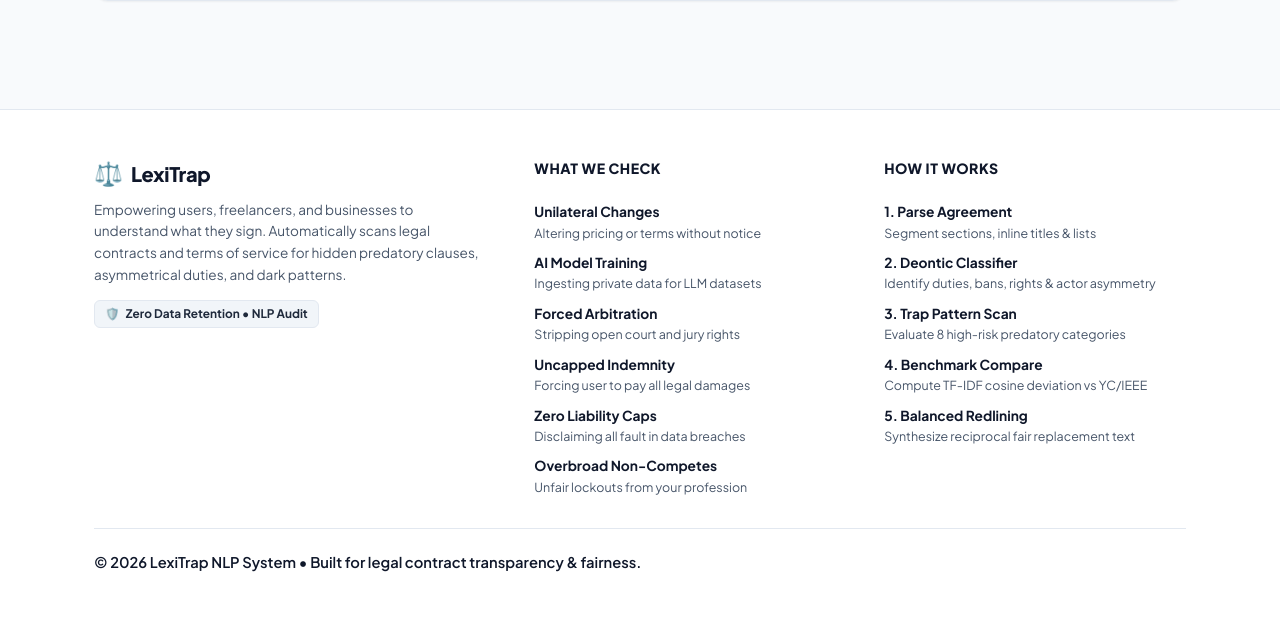
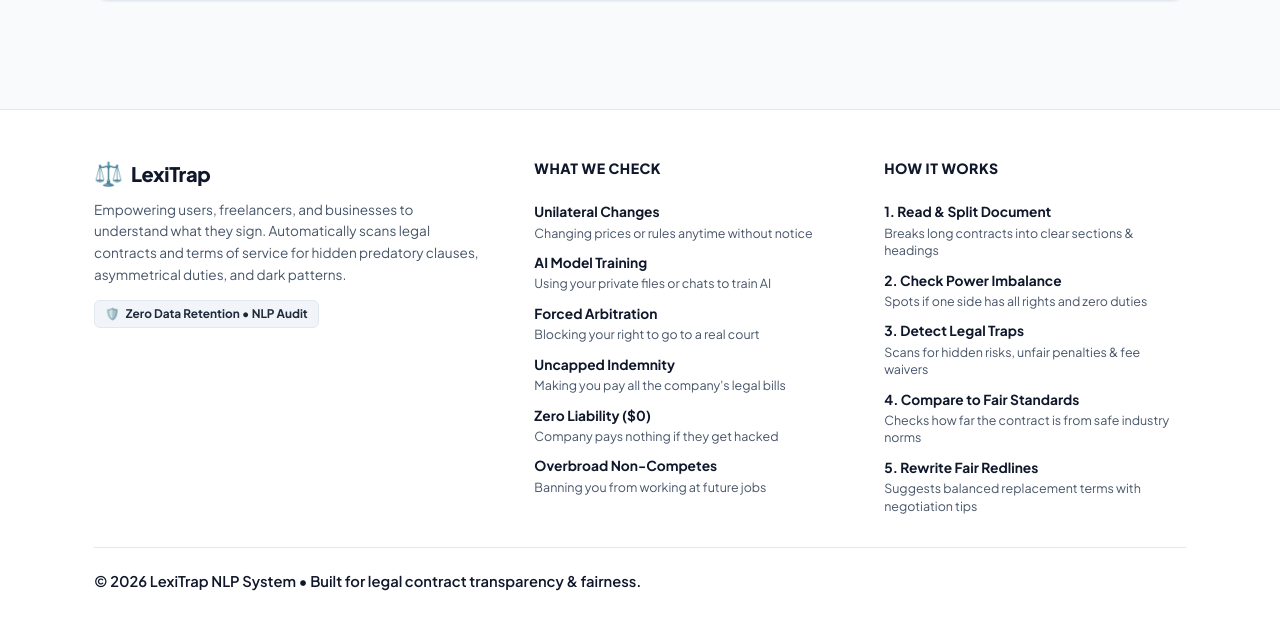
Before and after one commit to Abhijeet0848/LexiTrap, a Flask app: page / in a window 1280 px wide. Shown: the part 918-1538 px from the top of the page. Before the commit the page ends 1490 px from the top, so only its background shows below. Run offline with Flask 3, Linux system fonts and the light colour scheme; some libraries are stand-ins or nearby versions.

Commit message:
refactor: simplify UI footer text to plain friendly English

```diff
--- a/templates/index.html
+++ b/templates/index.html
@@ -452,27 +452,27 @@
                     <ul class="footer-links-list">
                         <li>
                             <span class="link-label">Unilateral Changes</span>
-                            <span class="link-sub">Altering pricing or terms without notice</span>
+                            <span class="link-sub">Changing prices or rules anytime without notice</span>
                         </li>
                         <li>
                             <span class="link-label">AI Model Training</span>
-                            <span class="link-sub">Ingesting private data for LLM datasets</span>
+                            <span class="link-sub">Using your private files or chats to train AI</span>
                         </li>
                         <li>
                             <span class="link-label">Forced Arbitration</span>
-                            <span class="link-sub">Stripping open court and jury rights</span>
+                            <span class="link-sub">Blocking your right to go to a real court</span>
                         </li>
                         <li>
                             <span class="link-label">Uncapped Indemnity</span>
-                            <span class="link-sub">Forcing user to pay all legal damages</span>
+                            <span class="link-sub">Making you pay all the company's legal bills</span>
                         </li>
                         <li>
-                            <span class="link-label">Zero Liability Caps</span>
-                            <span class="link-sub">Disclaiming all fault in data breaches</span>
+                            <span class="link-label">Zero Liability ($0)</span>
+                            <span class="link-sub">Company pays nothing if they get hacked</span>
                         </li>
                         <li>
                             <span class="link-label">Overbroad Non-Competes</span>
-                            <span class="link-sub">Unfair lockouts from your profession</span>
+                            <span class="link-sub">Banning you from working at future jobs</span>
                         </li>
                     </ul>
                 </details>
@@ -485,24 +485,24 @@
                     </summary>
                     <ul class="footer-links-list">
                         <li>
-                            <span class="link-label">1. Parse Agreement</span>
-                            <span class="link-sub">Segment sections, inline titles & lists</span>
+                            <span class="link-label">1. Read & Split Document</span>
+                            <span class="link-sub">Breaks long contracts into clear sections & headings</span>
                         </li>
                         <li>
-                            <span class="link-label">2. Deontic Classifier</span>
-                            <span class="link-sub">Identify duties, bans, rights & actor asymmetry</span>
+                            <span class="link-label">2. Check Power Imbalance</span>
+                            <span class="link-sub">Spots if one side has all rights and zero duties</span>
                         </li>
                         <li>
-                            <span class="link-label">3. Trap Pattern Scan</span>
-                            <span class="link-sub">Evaluate 8 high-risk predatory categories</span>
+                            <span class="link-label">3. Detect Legal Traps</span>
+                            <span class="link-sub">Scans for hidden risks, unfair penalties & fee waivers</span>
                         </li>
                         <li>
-                            <span class="link-label">4. Benchmark Compare</span>
-                            <span class="link-sub">Compute TF-IDF cosine deviation vs YC/IEEE</span>
+                            <span class="link-label">4. Compare to Fair Standards</span>
+                            <span class="link-sub">Checks how far the contract is from safe industry norms</span>
                         </li>
                         <li>
-                            <span class="link-label">5. Balanced Redlining</span>
-                            <span class="link-sub">Synthesize reciprocal fair replacement text</span>
+                            <span class="link-label">5. Rewrite Fair Redlines</span>
+                            <span class="link-sub">Suggests balanced replacement terms with negotiation tips</span>
                         </li>
                     </ul>
                 </details>
```
